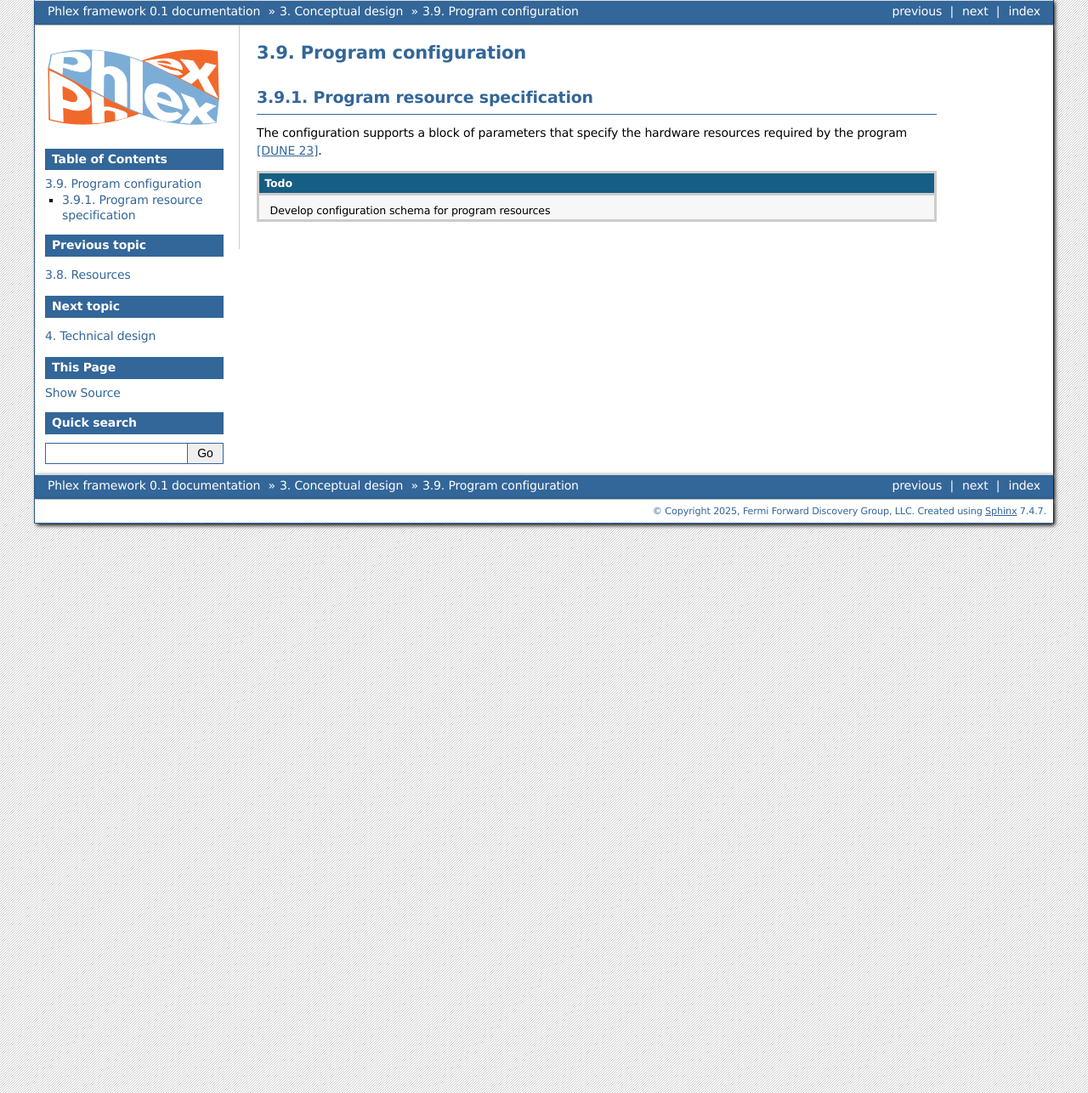
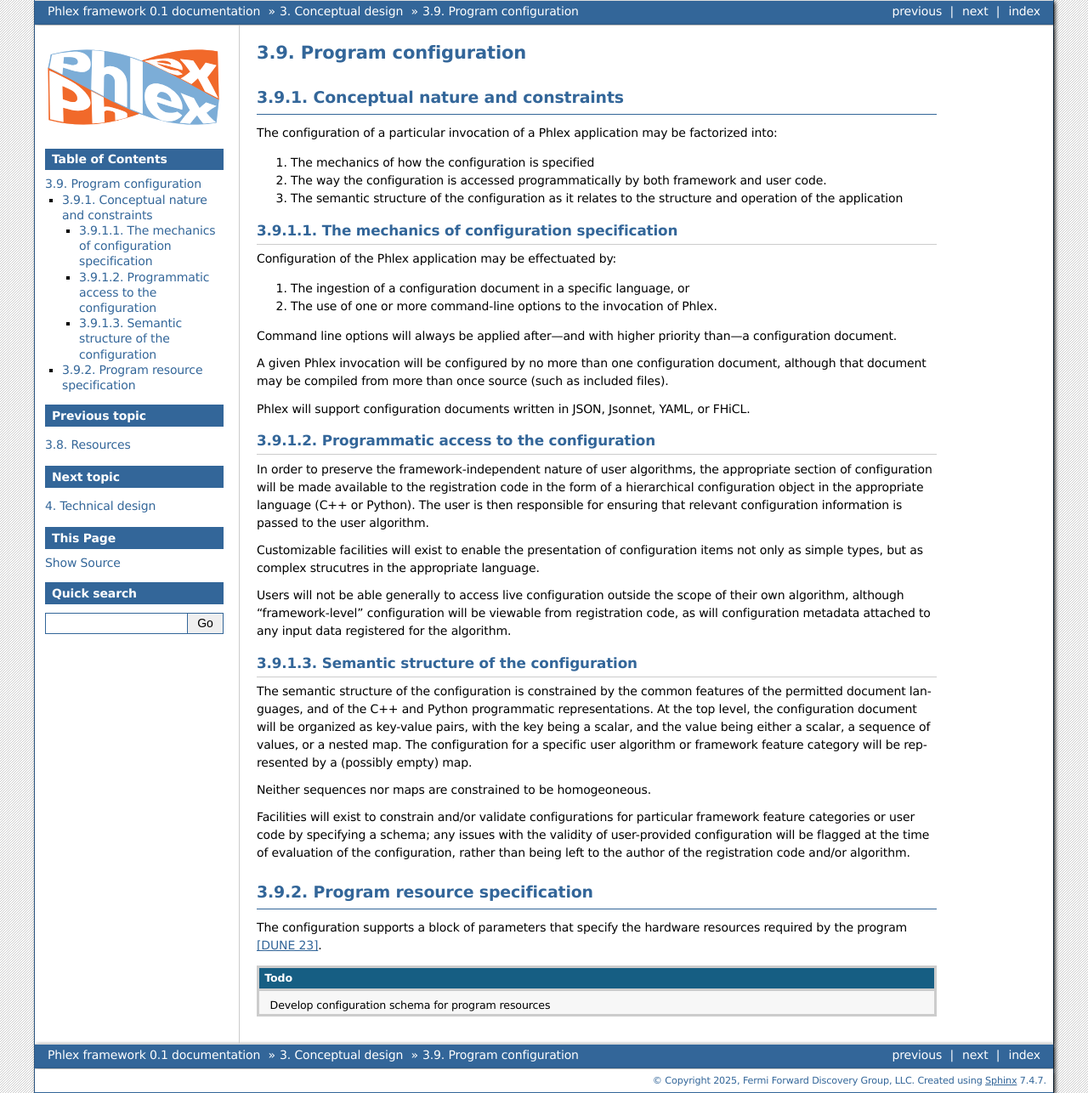
Before and after one commit to Framework-R-D/phlex-design, a Sphinx documentation site: the page built from doc/user_configuration.rst, in a window 1280 px wide. Shown: the whole page at 85% size. Built offline with Sphinx 7.4.7, drawn with Linux system fonts in a browser that asks for light colours; formulas are drawn with MathJax 3.

Commit message:
First attempt to add some meat to the configuration conceptual design

```diff
--- a/doc/user_configuration.rst
+++ b/doc/user_configuration.rst
@@ -1,5 +1,49 @@
 Program configuration
 =====================
+
+Conceptual nature and constraints
+---------------------------------
+
+The configuration of a particular invocation of a Phlex application may be factorized into:
+
+#. The mechanics of how the configuration is specified
+#. The way the configuration is accessed programmatically by both framework and user code.
+#. The semantic structure of the configuration as it relates to the structure and operation of the application
+
+The mechanics of configuration specification
+^^^^^^^^^^^^^^^^^^^^^^^^^^^^^^^^^^^^^^^^^^^^
+
+Configuration of the Phlex application may be effectuated by:
+
+#. The ingestion of a configuration document in a specific language, or
+#. The use of one or more command-line options to the invocation of Phlex.
+
+Command line options will always be applied after—and with higher priority than—a configuration document.
+
+A given Phlex invocation will be configured by no more than one configuration document, although that document may be compiled from more than once source (such as included files).
+
+Phlex will support configuration documents written in JSON, Jsonnet, YAML, or FHiCL.
+
+Programmatic access to the configuration
+^^^^^^^^^^^^^^^^^^^^^^^^^^^^^^^^^^^^^^^^
+
+In order to preserve the framework-independent nature of user algorithms, the appropriate section of configuration will be made available to the registration code in the form of a hierarchical configuration object in the appropriate language (C++ or Python).
+The user is then responsible for ensuring that relevant configuration information is passed to the user algorithm.
+
+Customizable facilities will exist to enable the presentation of configuration items not only as simple types, but as complex strucutres in the appropriate language.
+
+Users will not be able generally to access live configuration outside the scope of their own algorithm, although "framework-level" configuration will be viewable from registration code, as will configuration metadata attached to any input data registered for the algorithm.
+
+Semantic structure of the configuration
+^^^^^^^^^^^^^^^^^^^^^^^^^^^^^^^^^^^^^^^
+
+The semantic structure of the configuration is constrained by the common features of the permitted document languages, and of the C++ and Python programmatic representations.
+At the top level, the configuration document will be organized as key-value pairs, with the key being a scalar, and the value being either a scalar, a sequence of values, or a nested map.
+The configuration for a specific user algorithm or framework feature category will be represented by a (possibly empty) map.
+
+Neither sequences nor maps are constrained to be homogeoneous.
+
+Facilities will exist to constrain and/or validate configurations for particular framework feature categories or user code by specifying a schema; any issues with the validity of user-provided configuration will be flagged at the time of evaluation of the configuration, rather than being left to the author of the registration code and/or algorithm.
 
 Program resource specification
 ------------------------------
```
